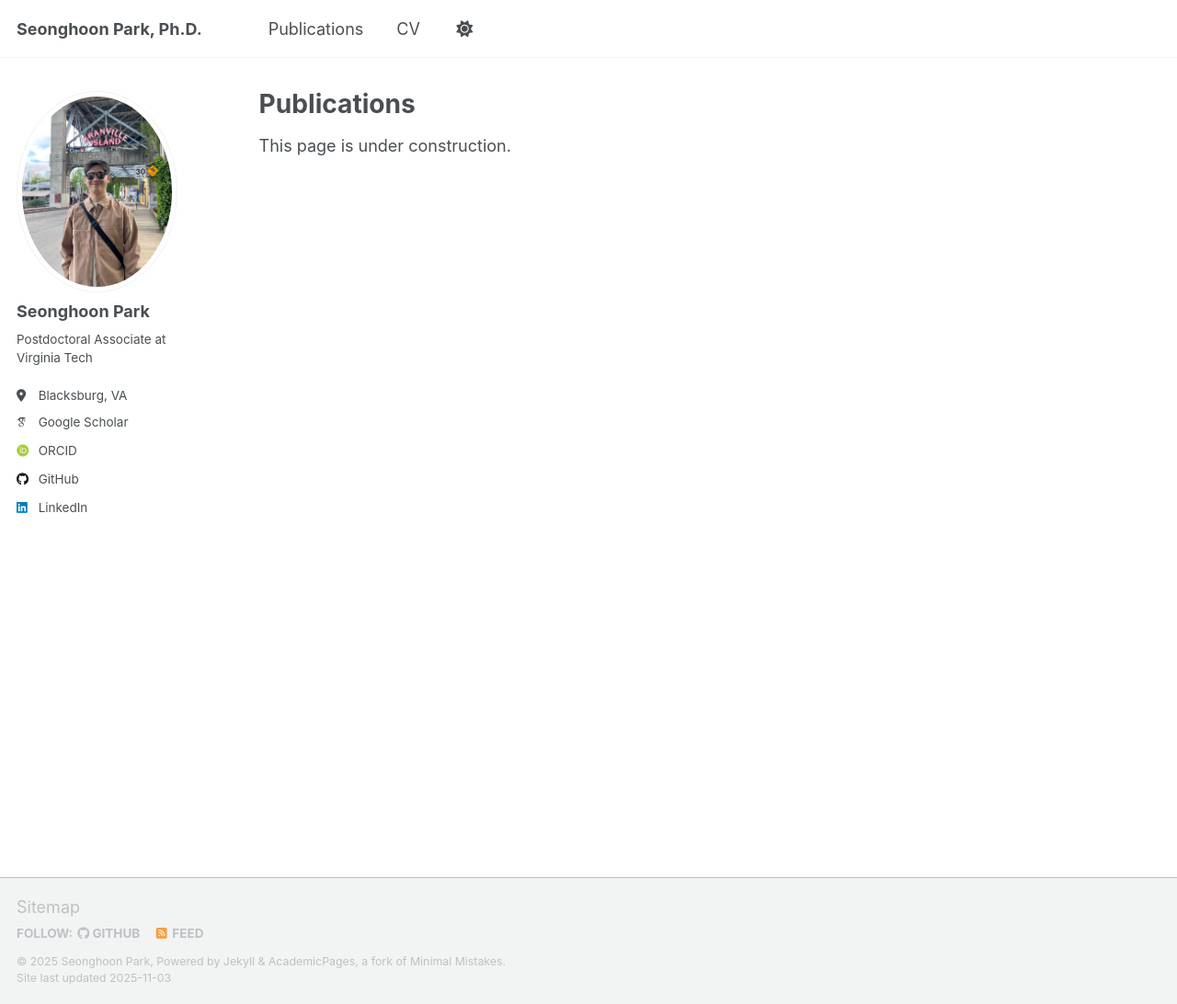
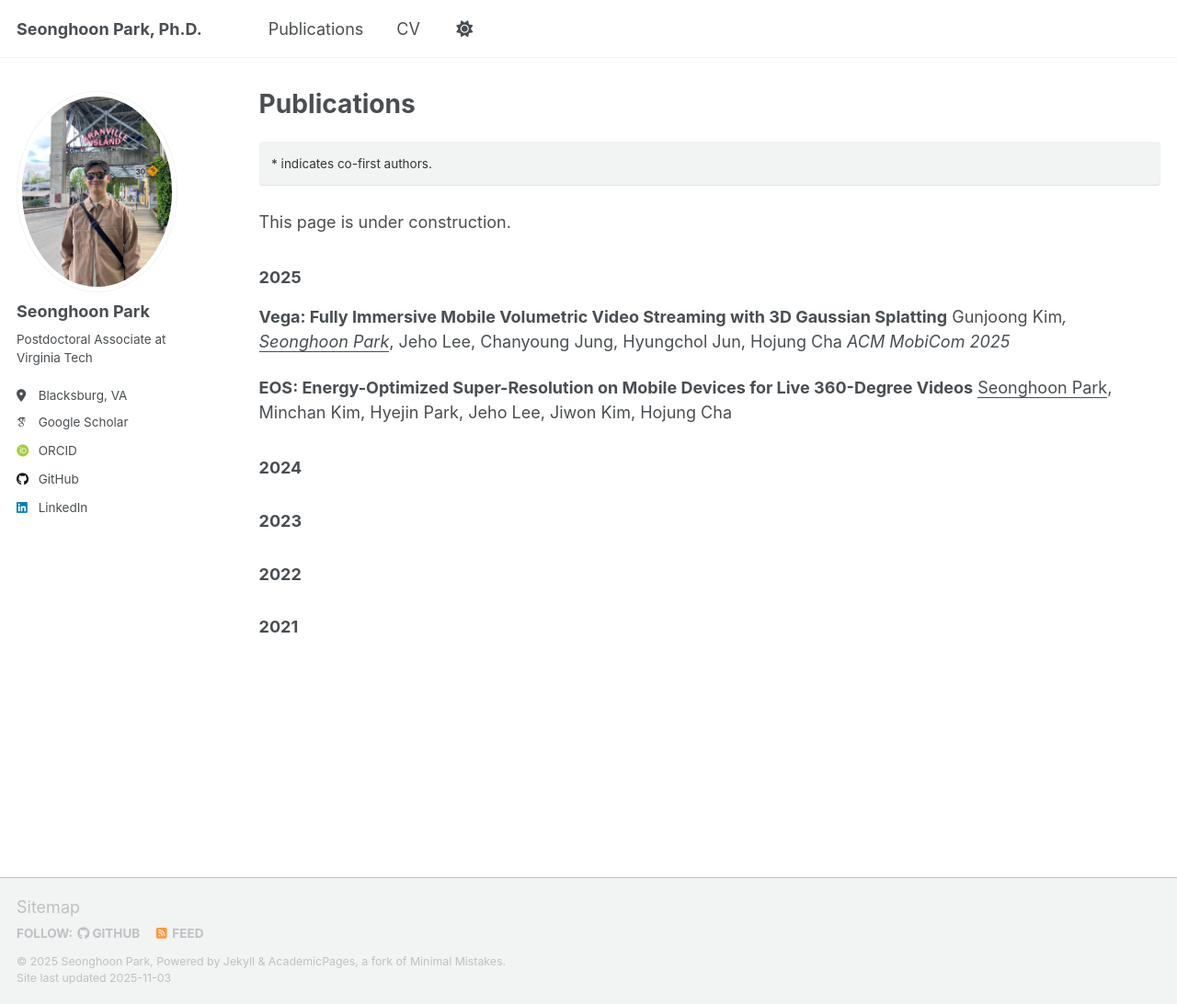
Before and after one commit to iamseonghoon/iamseonghoon.github.io, a Jekyll site: the page built from _pages/publications.md, in a window 1280 px wide and 1092 px high. Shown: the whole window at 92% size. Built offline with Jekyll 4.4.1, drawn with Linux system fonts in a browser that asks for light colours; some web fonts are replaced; a script that is not in the unit is left out.

Commit message:
update publications.md

```diff
--- a/_pages/publications.md
+++ b/_pages/publications.md
@@ -5,5 +5,26 @@ permalink: /publications/
 author_profile: true
 ---
 
+\* indicates co-first authors.
+{: .notice}
 
 This page is under construction.
+
+### 2025
+**Vega: Fully Immersive Mobile Volumetric Video Streaming with 3D Gaussian Splatting**
+Gunjoong Kim*, <u>Seonghoon Park</u>*, Jeho Lee, Chanyoung Jung, Hyungchol Jun, Hojung Cha
+*ACM MobiCom 2025*
+
+**EOS: Energy-Optimized Super-Resolution on Mobile Devices for Live 360-Degree Videos**
+<u>Seonghoon Park</u>, Minchan Kim, Hyejin Park, Jeho Lee, Jiwon Kim, Hojung Cha
+
+### 2024
+
+
+### 2023
+
+
+### 2022
+
+
+### 2021
```
